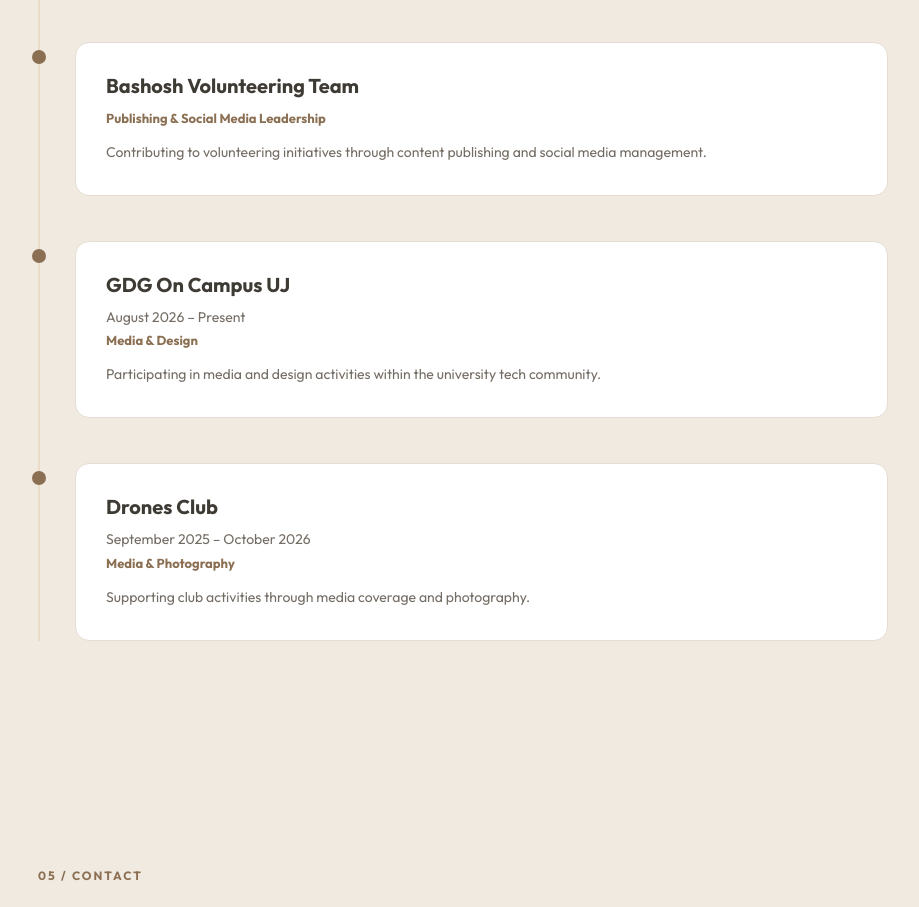
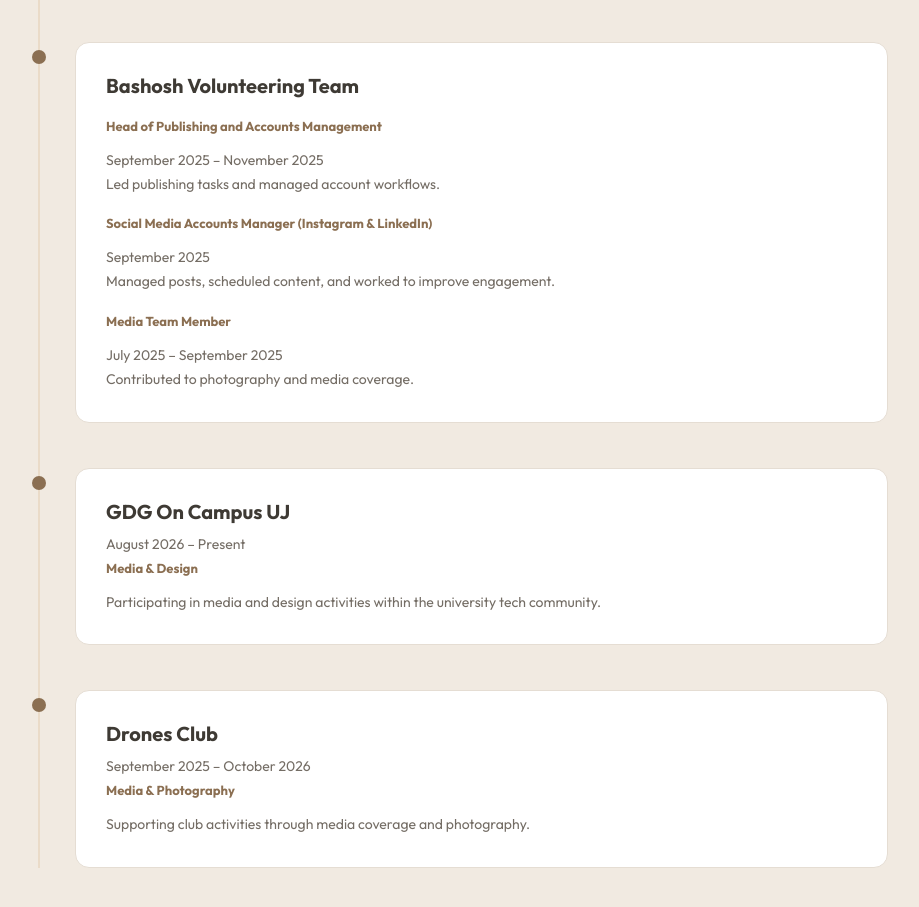
Before and after one commit to rmaasbadr/Rmaas-Portfolio, a plain HTML site: page index.html in a window 1280 px wide. Shown: the part 5729-6636 px from the top of the page, without its empty margins (27-946 px from the left). Drawn offline with Linux system fonts and the light colour scheme.

Commit message:
Add Bashosh volunteer roles and dates

```diff
--- a/index.html
+++ b/index.html
@@ -1133,23 +1133,23 @@
 
                         <h3 data-en="Bashosh Volunteering Team" data-ar="فريق بشوش التطوعي">Bashosh Volunteering Team</h3>
 
-                        <span
-                            data-en="Publishing & Social Media Leadership"
-                            data-ar="قيادة النشر وإدارة حسابات التواصل">
-
-                            Publishing & Social Media Leadership
-
-                        </span>
-
-                        <p
-                            data-en="Contributing to volunteering initiatives through content publishing and social media management."
-                            data-ar="المساهمة في المبادرات التطوعية من خلال النشر وإدارة حسابات التواصل الاجتماعي.">
-
-                            Contributing to volunteering initiatives
-                            through content publishing and
-                            social media management.
-
-                        </p>
+                        <div style="margin-top: 1rem">
+                            <span data-en="Head of Publishing and Accounts Management" data-ar="قائدة قسم النشر وإدارة الحسابات">Head of Publishing and Accounts Management</span>
+                            <p data-en="September 2025 – November 2025" data-ar="سبتمبر ٢٠٢٥ – نوفمبر ٢٠٢٥">September 2025 – November 2025</p>
+                            <p data-en="Led publishing tasks and managed account workflows." data-ar="قدت مهام النشر ونظّمت سير العمل لإدارة الحسابات.">Led publishing tasks and managed account workflows.</p>
+                        </div>
+
+                        <div style="margin-top: 1rem">
+                            <span data-en="Social Media Accounts Manager (Instagram &amp; LinkedIn)" data-ar="مسؤولة حسابات التواصل الاجتماعي (إنستغرام ولينكدإن)">Social Media Accounts Manager (Instagram &amp; LinkedIn)</span>
+                            <p data-en="September 2025" data-ar="سبتمبر ٢٠٢٥">September 2025</p>
+                            <p data-en="Managed posts, scheduled content, and worked to improve engagement." data-ar="أدرت المنشورات وجدولت المحتوى وعملت على تحسين التفاعل.">Managed posts, scheduled content, and worked to improve engagement.</p>
+                        </div>
+
+                        <div style="margin-top: 1rem">
+                            <span data-en="Media Team Member" data-ar="عضوة في الفريق الإعلامي">Media Team Member</span>
+                            <p data-en="July 2025 – September 2025" data-ar="يوليو ٢٠٢٥ – سبتمبر ٢٠٢٥">July 2025 – September 2025</p>
+                            <p data-en="Contributed to photography and media coverage." data-ar="شاركت في التصوير والتغطية الإعلامية.">Contributed to photography and media coverage.</p>
+                        </div>
 
                     </div>
 
```
